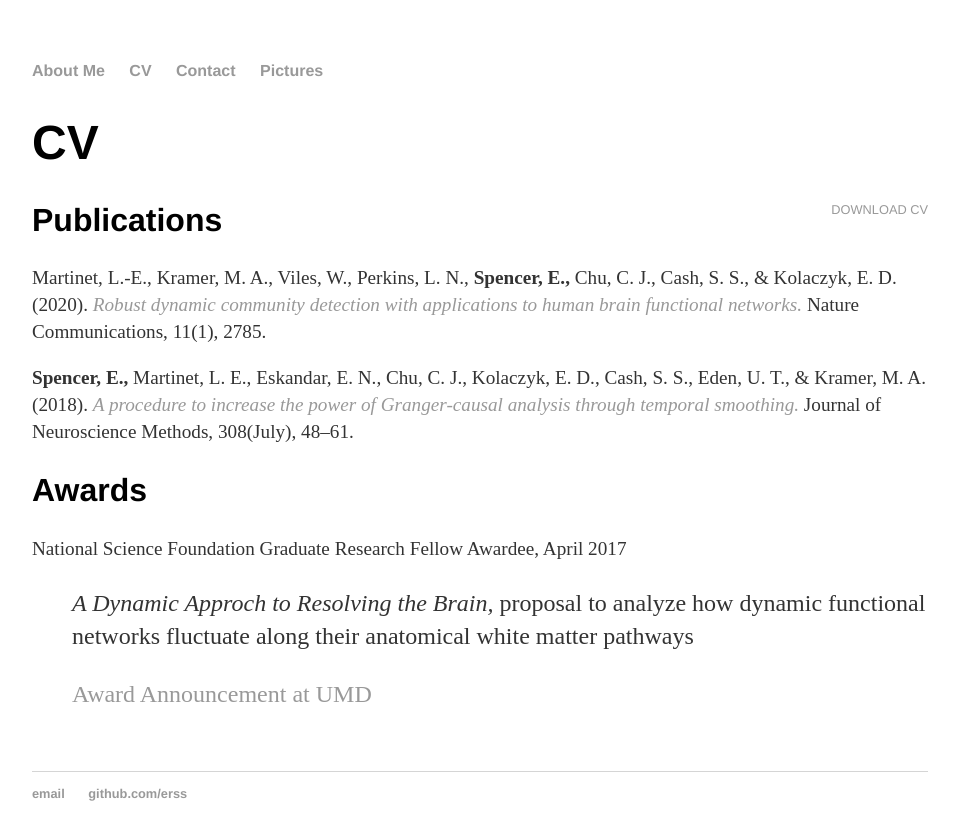
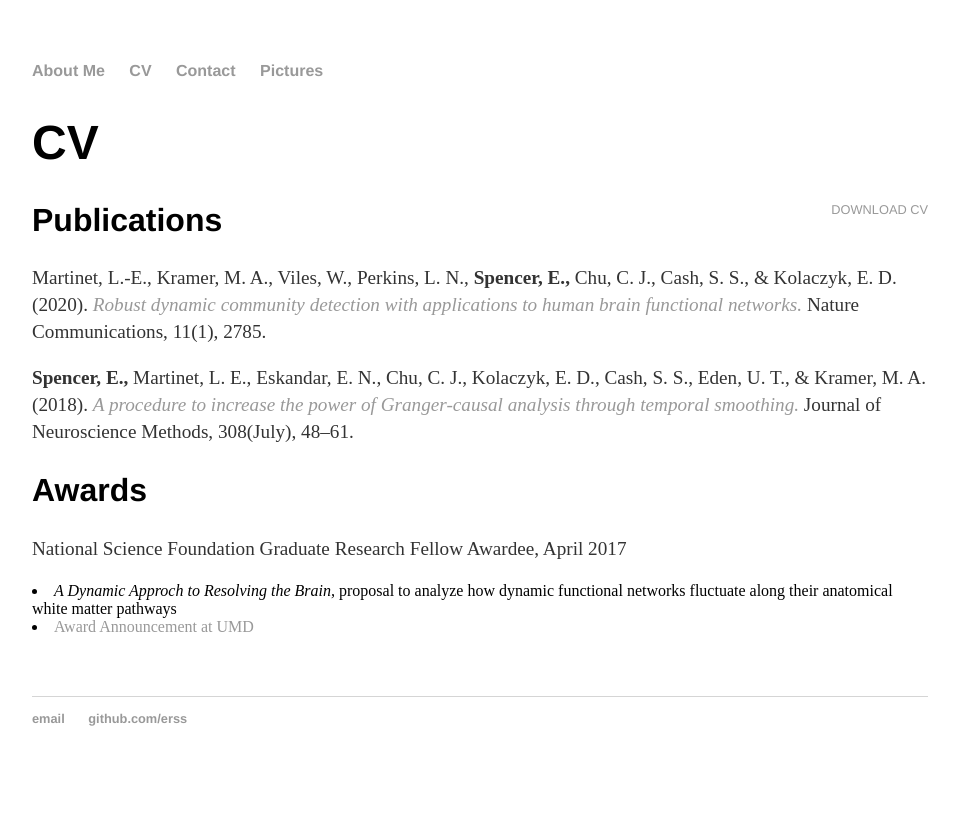
Before and after one commit to erss/erss.github.io, a Jekyll site: the page built from cv/index.html, in a window 1280 px wide. Shown: the top 840 px of the page, without its empty margins (160-1119 px from the left). Built offline with Jekyll 4.4.1, drawn with Linux system fonts in a browser that asks for light colours.

```diff
--- a/cv/index.html
+++ b/cv/index.html
@@ -22,9 +22,9 @@ title: CV of Liz Spencer
 					<h2>Awards</h2>
 
 					<p> National Science Foundation Graduate Research Fellow Awardee, April 2017  </p>
-						  <ul><em> A Dynamic Approch to Resolving the Brain, </em> proposal to analyze how dynamic functional networks
-							  fluctuate along their anatomical white matter pathways </ul>
-						  <ul><a href="https://cmns.umd.edu/news-events/features/3835"> Award Announcement at UMD </a> </ul>
+						  <li><em> A Dynamic Approch to Resolving the Brain, </em> proposal to analyze how dynamic functional networks
+							  fluctuate along their anatomical white matter pathways </li>
+						  <li><a href="https://cmns.umd.edu/news-events/features/3835"> Award Announcement at UMD </a> </li>
 
 
 
```
